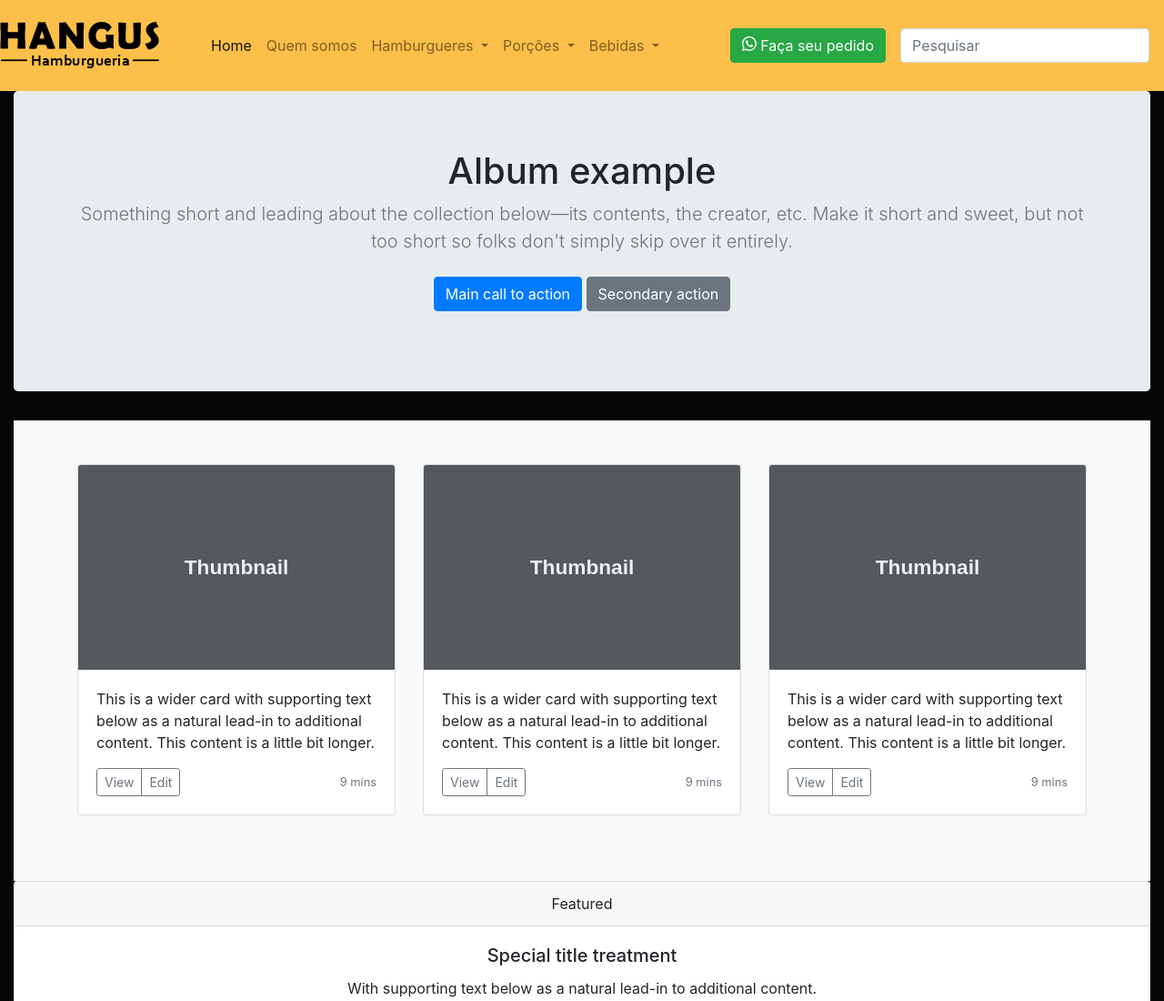
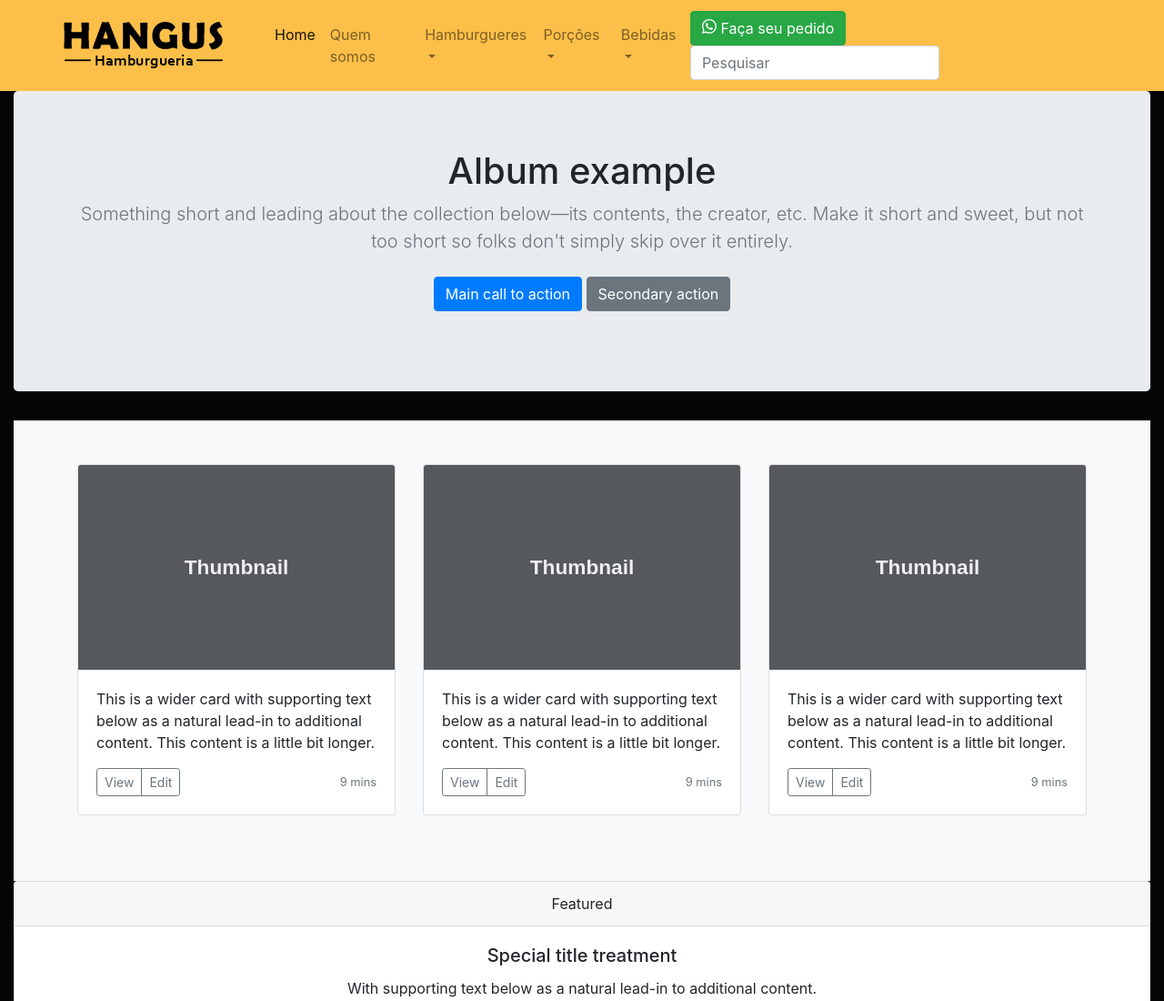
Before and after one commit to reotsugua/Projeto-Catalogo, a plain HTML site: page index.html in a window 1280 px wide. Shown: the top 1100 px of the page at 91% size. Drawn offline with nearby package versions, Linux system fonts and the light colour scheme.

Commit message:
centralizando navbar

```diff
--- a/index.html
+++ b/index.html
@@ -12,8 +12,8 @@
     <title>Catálogo</title>
 </head>
 <body>
-    <header>
-        <nav class="navbar-nav navbar-expand-lg navbar-light" style="background-color: #fcbf49;">
+    <header style="background-color: #fcbf49;">
+        <nav class="container navbar-nav navbar-expand-lg navbar-light">
             <img src="images/logo.png" alt="logo" class="mr-sm-5">
             <button class="navbar-toggler" type="button" data-toggle="collapse" data-target="#navbarSupportedContent" aria-controls="navbarSupportedContent" aria-expanded="false" aria-label="Toggle navigation">
               <span class="navbar-toggler-icon"></span>
```
